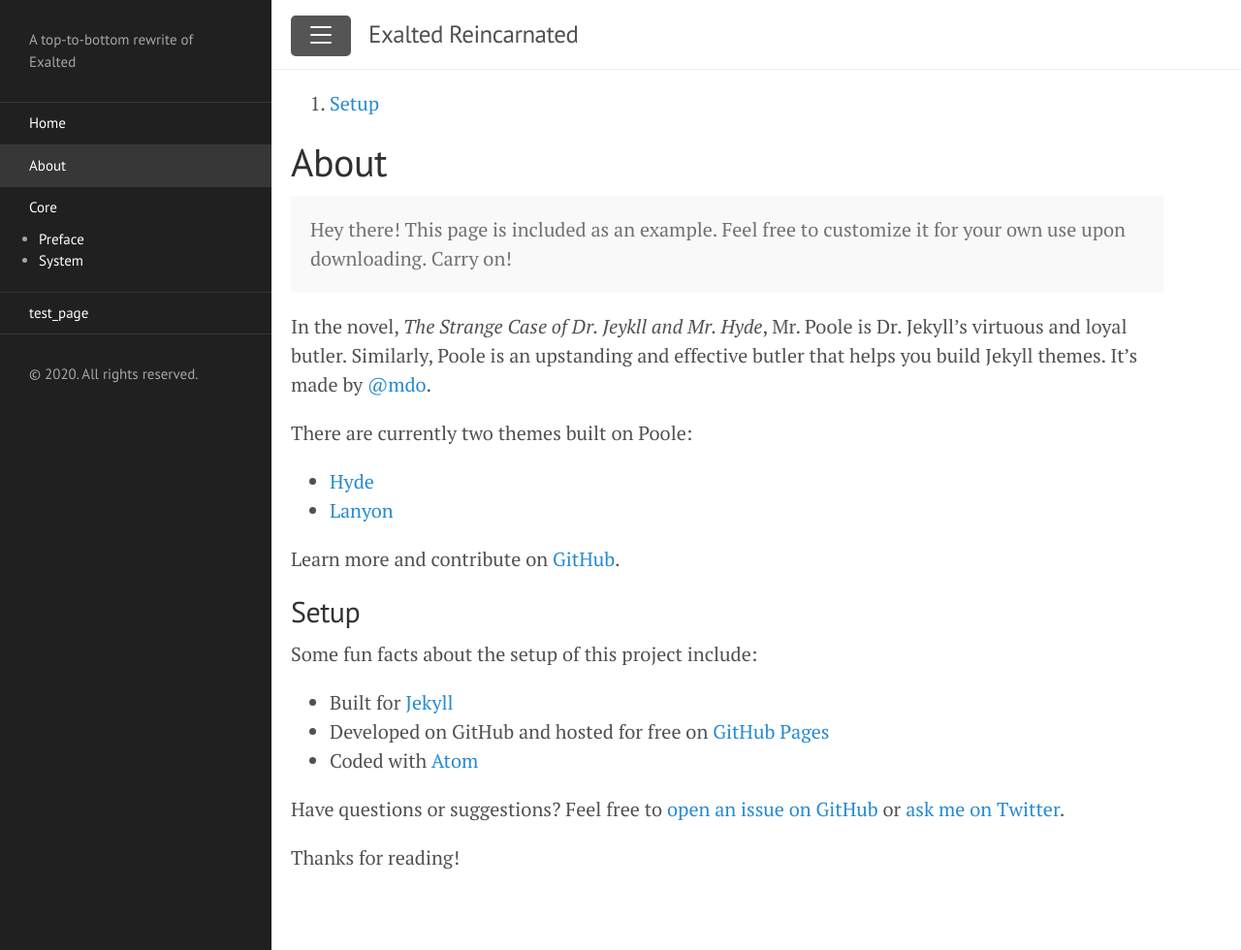
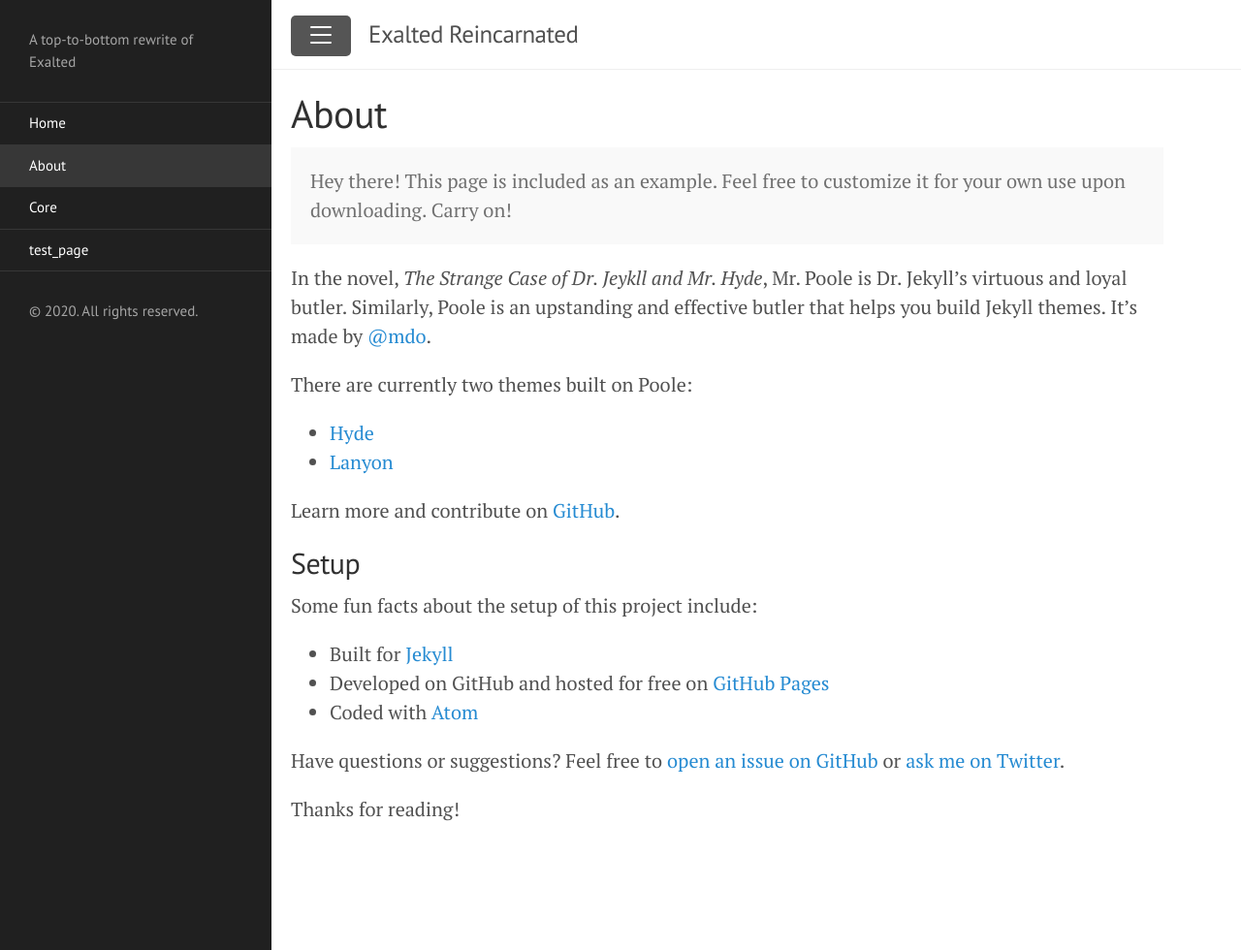
Before and after one commit to Dragonmystic707/exalted-reincarnated, a Jekyll site: the page built from docs/about.md, in a window 1280 px wide and 980 px high. Shown: the whole window at 97% size. Built offline with Jekyll 4.4.1, drawn with Linux system fonts in a browser that asks for light colours.

Commit message:
Changed node target

```diff
--- a/docs/_includes/sidebar.html
+++ b/docs/_includes/sidebar.html
@@ -21,13 +21,13 @@
       {% if node.title != null %}
         {% if node.layout == "page" %}
           <a class="sidebar-nav-item{% if page.url == node.url %} active{% endif %}" href="{{ node.url | absolute_url }}">{{ node.title }}</a>
-          {% for item in site.data.navigation[node.sidebar] %}
+          <!-- {% for item in site.data.navigation[node.sidebar] %}
             <ul>
             {% for h1 in item.header%}
               <li><a href="#{{ h1.link }}">{{ h1.name }}</a></li>
             {% endfor %}
             </ul>
-          {% endfor %}
+          {% endfor %} -->
         {% endif %}
       {% endif %}
     {% endfor %}
--- a/docs/public/js/script.js
+++ b/docs/public/js/script.js
@@ -2,6 +2,7 @@
   const content = document.querySelector('.page');
 
   scrollnav.init(content, {
-    debug: false
+    debug: false,
+    insertTarget: sidebar-nav-item.active
   });
 })(document);
```
